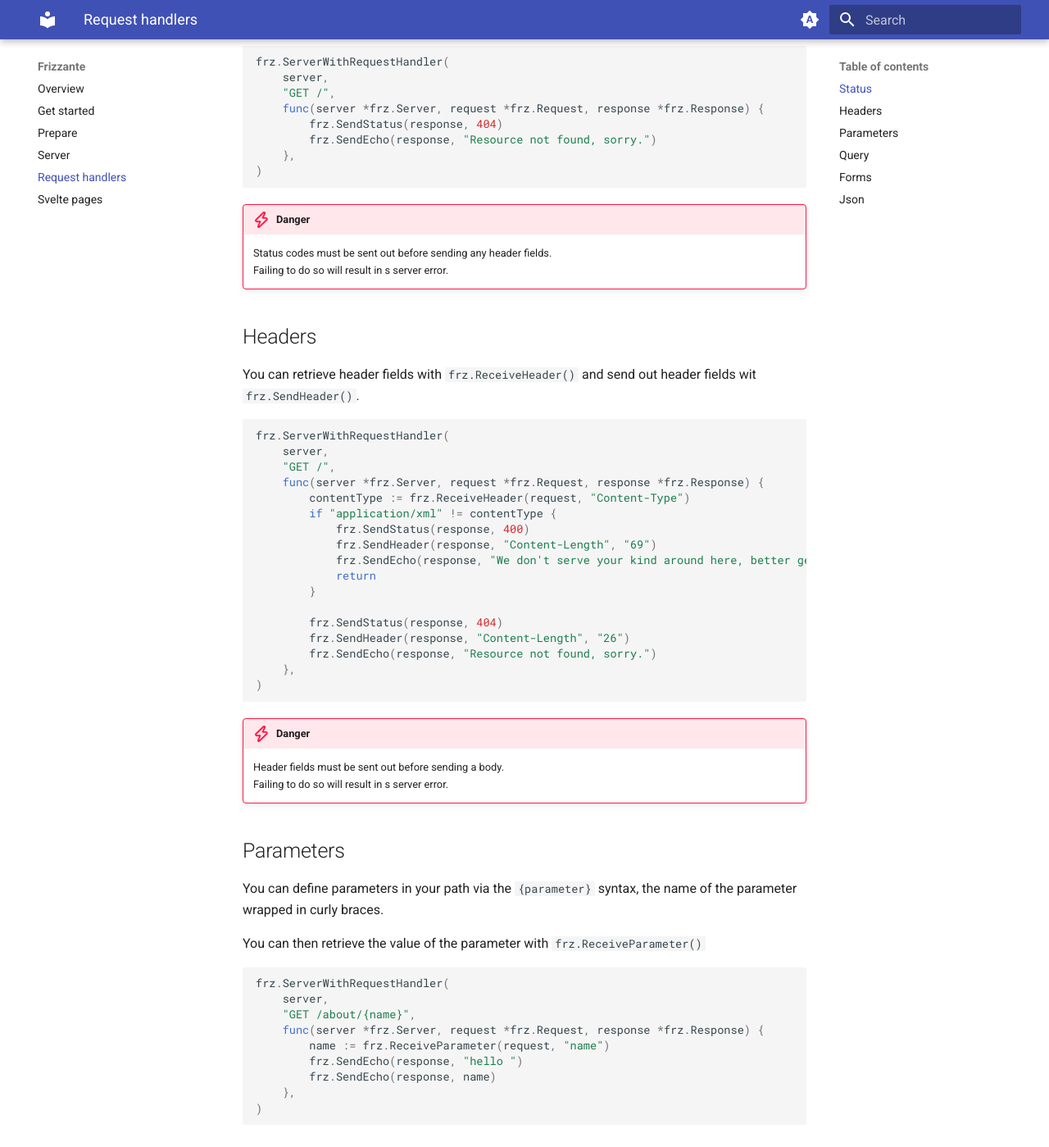
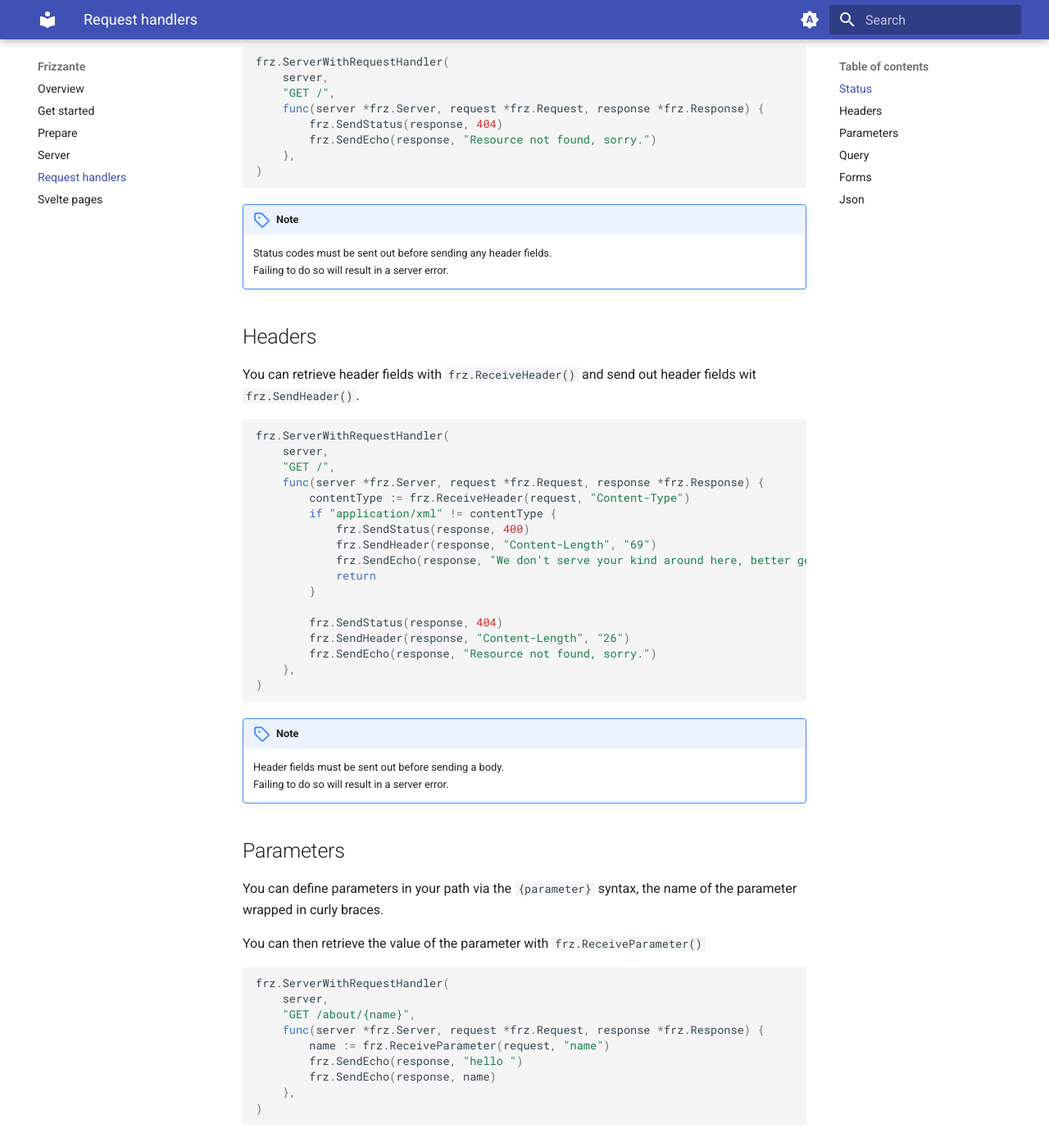
Before and after one commit to razshare/frizzante-docs, an MkDocs documentation site: the page built from docs/request-handlers.md, in a window 1280 px wide and 1400 px high, scrolled down 494 px. Shown: the whole window at 82% size. Built offline with MkDocs 1.6.1 and Material for MkDocs 9.7.7, drawn with Linux system fonts in a browser that asks for light colours.

Commit message:
chore(docs): updating makefile, server and request handlers.

````diff
--- a/docs/request-handlers.md
+++ b/docs/request-handlers.md
@@ -27,9 +27,9 @@ frz.ServerWithRequestHandler(
 )
 ```
 
-!!! danger
+!!! note
     Status codes must be sent out before sending any header fields.<br/>
-    Failing to do so will result in s server error.
+    Failing to do so will result in a server error.
 
 ## Headers
 
@@ -55,9 +55,9 @@ frz.ServerWithRequestHandler(
 )
 ```
 
-!!! danger
+!!! note
     Header fields must be sent out before sending a body.<br/>
-    Failing to do so will result in s server error.
+    Failing to do so will result in a server error.
 
 ## Parameters
 
````
Also changed, not shown: README.md (deleted, +0 -19 lines), docs/server.md (+1 -3 lines), 2 other files.
